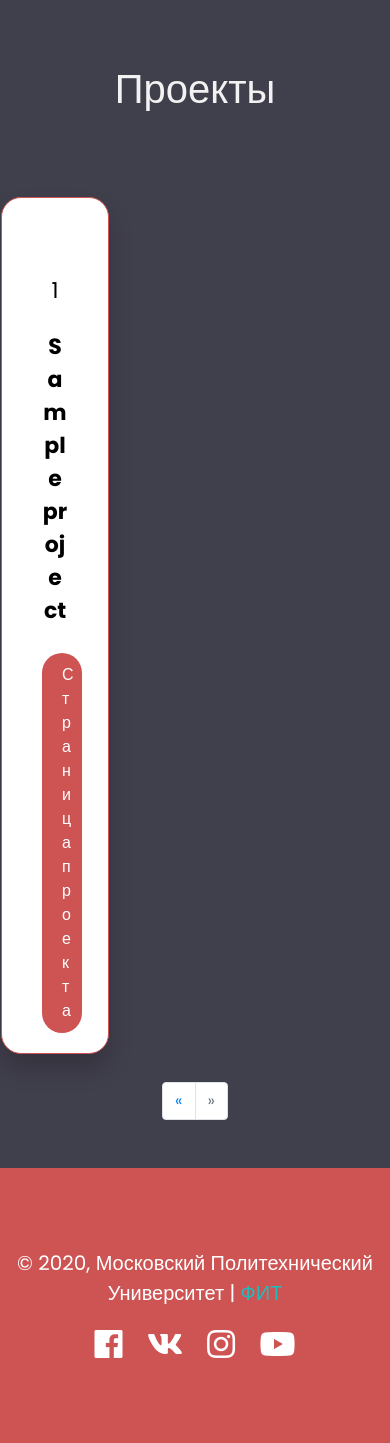
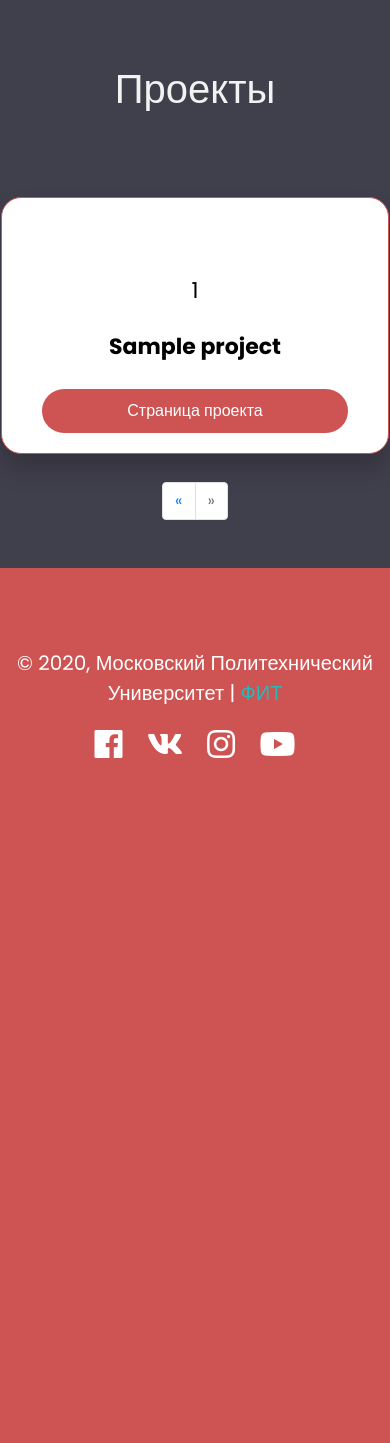
Before and after one commit to F12-Team/FIT-Repertory, a Flask app: template src/project/templates/projects.html in a window 390 px wide. Shown: the part 55-1498 px from the top of the page. After the commit the page ends 813 px from the top, so only its background shows below. Run offline with Flask 2, Linux system fonts and the light colour scheme; the template is opened without the code that fills it: most values are stand-ins (such as "Sample title", 1, 10 or a date in 2020); some libraries are stand-ins or nearby versions.

Commit message:
add update css

```diff
--- a/src/project/static/styles.css
+++ b/src/project/static/styles.css
@@ -527,10 +527,16 @@ footer {
 
 /* ------------ projects ------------- */
 
+.servicess{
+    display: flex;
+    justify-content: space-between;
+    flex-wrap: wrap;
+}
 .services1 {
     display: flex;
     justify-content: space-between;
     flex-wrap: wrap;
+    align-items: flex-end;
 }
 
 .service1{
@@ -545,7 +551,7 @@ footer {
     transition: .3s linear;
     background-color: white;
     padding-bottom: 0px;
-    width: calc(33% - 20px);
+    align-content:center;
 }
 
 .service1 h5{
@@ -572,8 +578,7 @@ footer {
     text-decoration: none;
     margin-top: 20px;
     justify-content: center;
-    align-items: center;
-
+    align-items:center;
 }
 
 .btnprojects:hover{
--- a/src/project/templates/project.html
+++ b/src/project/templates/project.html
@@ -1,7 +1,6 @@
 {% extends 'base.html' %}
-
 {% block content %}
-
+<div class="" style="margin-top: 120px; ">
 <div>
     {{ projects.name_of_project }}
 </div>
@@ -54,5 +53,5 @@
         </div>
     {% endfor %}
 </div>
-
+</div>
 {% endblock %}
--- a/src/project/templates/projects.html
+++ b/src/project/templates/projects.html
@@ -5,9 +5,9 @@
 <div class="projects_header">
     <h1 class="d-flex align-items-center justify-content-center " style=" margin: 30px; margin-top: 120px; color: #f2f2f2; font-size: 40px;"> Проекты</h1>
 </div>
-<div class="row justify-content-center mt-5">
+<div class="row justify-content-center mt-5 servicess">
 {% for project in projects %}
-<div class="col-md-3 m-2 p-2 text-center d-flex align-items-stretch card-columns services">
+<div class="col-md-3 m-2 p-2 text-center d-flex align-items-stretch card-columns services1">
     <div class="card service1">
         <div class="card-body d-flex flex-column">
             <h5>{{ loop.index }}</h5>
```
